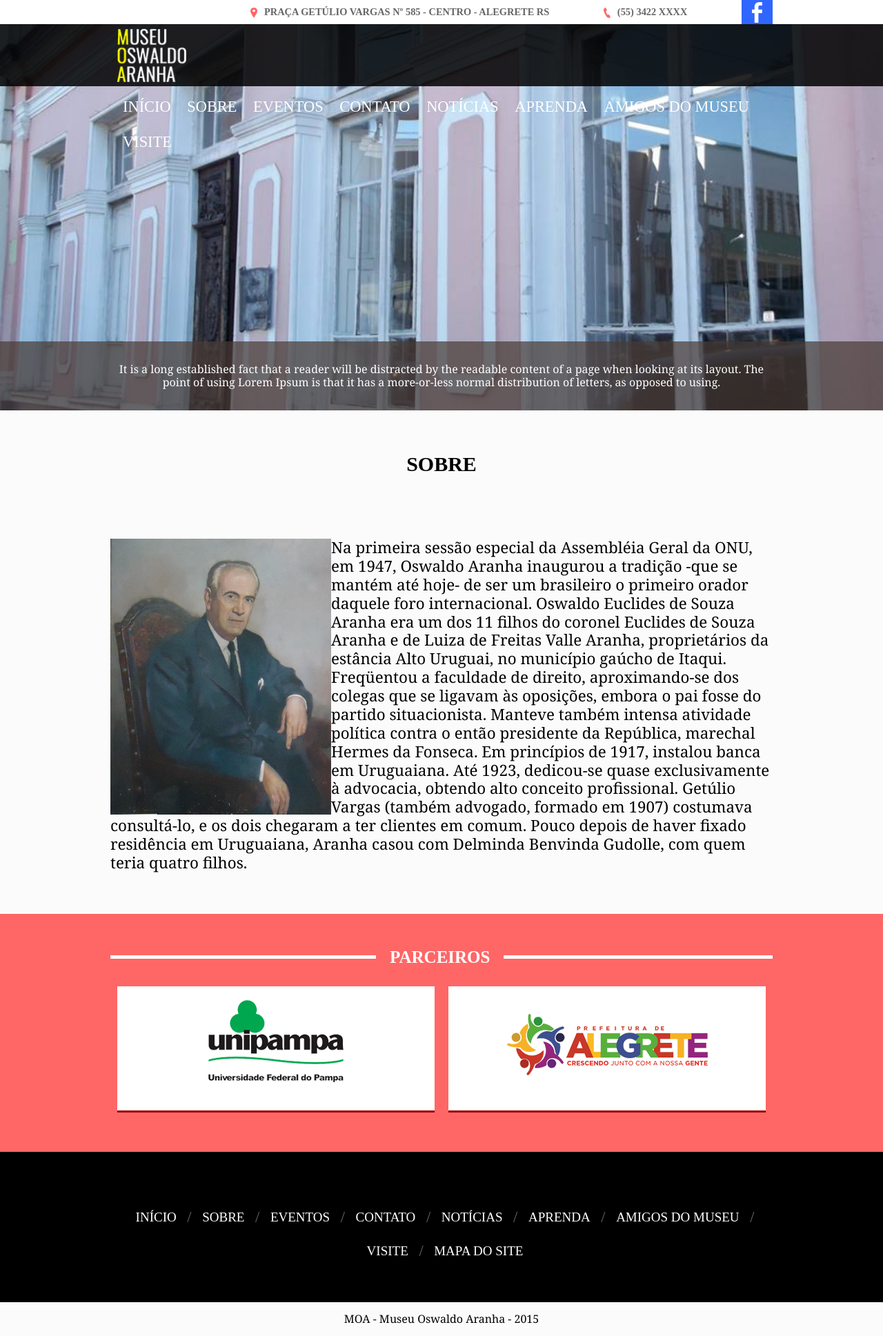
After one commit to luizpaulofranz/museuOswaldoAranha, a PHP site: page /view/sobre.php in a window 1280 px wide. The commit adds this page. Shown: the whole page at 69% size. Run offline with PHP 8.4, Linux system fonts and the light colour scheme; some web fonts are replaced.

Commit message:
Começando a pagina sobre e contato

```diff
--- a/dev/resources/css/boot.css
+++ b/dev/resources/css/boot.css
@@ -137,6 +137,20 @@ a:visited{text-decoration: none;}
     position: absolute;
     top: 35px;
 }
+.section-Sobre-1{
+    height: 560px;
+    background: url(../images/sobre/cabecalhoSobre.jpg) no-repeat center;
+    background-size: cover;
+    position: absolute;
+    top: 35px;
+}
+.section-Contato-1{
+    height: 460px;
+    background: url(../images/contato/contatocabecalho.jpg) no-repeat center;
+    background-size: cover;
+    position: absolute;
+    top: 35px;
+}
 
 .section-header {
     z-index: 1;
@@ -241,3 +255,12 @@ a:visited{text-decoration: none;}
     -webkit-box-shadow: 0px 0px 0px 20px rgba(255,102,102,1), inset 0px 0px 0px 20px rgba(255,102,102,1);
     box-shadow: 0px 0px 0px 20px rgba(255,102,102,1), inset 0px 0px 0px 20px rgba(255,102,102,1);
 }
+#posicao-imagens-sobre {
+    background-image: url(../images/sobre/oswaldoAranhaSobre.jpg);
+    width:40%;
+    height:40%;
+
+    position: absolute;
+
+
+}
--- /dev/null
+++ b/dev/view/sobre.php
@@ -0,0 +1,141 @@
+<!DOCTYPE html>
+<html lang="pt-br">
+    <head>
+        <meta charset="UTF-8">
+        <title>Sobre</title>
+
+        <link rel="stylesheet" href="../resources/css/normalize.css">
+        <link rel="stylesheet" href="../resources/css/boot.css">
+        <link rel="stylesheet" href="../resources/css/grid.css">
+
+        <link rel="shortcut icon" href="../resources/images/favicon.png"/>
+    </head>
+    <body>
+
+        <div class="container bg-white-grey menu-height2">
+            <div class="content">
+                <ul class="font-oswald-light font-bold fontsize090 fl-right text-uppercase">
+                    <li class="list-info"><a src="" alt=""><img src="../resources/images/home/endereco-icon.png" class="fl-left img-micro" alt="Icone Encereço">Praça Getúlio Vargas nº 585 - centro - Alegrete RS</a></li>
+                    <li class="list-info"><a src="" alt=""><img src="../resources/images/home/telefone-icon.png" class="fl-left img-micro" alt="Icone Telefone">(55) 3422 xxxx</a></li>
+                    <li class="list-info"><a src="" alt=""><img src="../resources/images/home/facebook-icon.png" alt="Nossa Página no Facebook"></a></li>
+                </ul>
+            </div>
+        </div>
+
+        <header class="container bg-black menu-height section-header transparence-85">
+            <div class="content">
+                <h1 class="fontzero">
+                    Portal Museu Oswaldo Aranha
+                    <img src="../resources/images/home/logo-museu.png" alt="Museu Oswaldo Aranha" class="ds-block fl-left grid-2">
+                </h1>
+                <ul class="font-oswald-light font-light fontsize1b fl-right">
+                    <li class="menu-item"><a src="" alt="">INÍCIO</a></li>
+                    <li class="menu-item"><a src="" alt="">SOBRE</a></li>
+                    <li class="menu-item"><a src="" alt="">EVENTOS</a></li>
+                    <li class="menu-item"><a src="" alt="">CONTATO</a></li>
+                    <li class="menu-item"><a src="" alt="">NOTÍCIAS</a></li>
+                    <li class="menu-item"><a src="" alt="">APRENDA</a></li>
+                    <li class="menu-item"><a src="" alt="">AMIGOS DO MUSEU</a></li>
+                    <li class="menu-item"><a src="" alt="">VISITE</a></li>
+                </ul>
+            </div>
+        </header>
+        <section>
+            <div class="container section-Sobre-1">
+                <div class="content">
+
+                </div>
+            </div>
+
+            <div class="container al-center bg-brown-white position_image_text_info transparence-70 font-georgia fontsize1">
+                <div class="content">
+                    <p class="grid-16">
+                        It is a long established fact that a reader will be distracted by the readable content of a page when looking at its layout.
+                        The point of using Lorem Ipsum  is that it has a more-or-less normal distribution of letters, as opposed to using.
+                    </p>
+                </div>
+            </div>
+        </section>
+
+        <div class="regulates_position">
+
+
+            <section class="container container-padding-60 font-oswald-light font-light">
+                <div class="content">
+                    <div>
+                        <h2 class="font-oswald-light fontsize30 " style="text-align: center; padding-bottom: 3em" >SOBRE</h2>
+                        <img src="../resources/images/sobre/oswaldoAranhaSobre.jpg" alt="lalala" style="width: 20em; height: 25em">
+
+                        <blockquote class="font-georgia">
+
+                        <p class="fontsize1b" style="a">
+                            Na primeira sessão especial da Assembléia Geral da ONU, em 1947, Oswaldo Aranha inaugurou a tradição -que se mantém até hoje- de ser um brasileiro o primeiro orador daquele foro internacional.
+
+                            Oswaldo Euclides de Souza Aranha era um dos 11 filhos do coronel Euclides de Souza Aranha e de Luiza de Freitas Valle Aranha, proprietários da estância Alto Uruguai, no município gaúcho de Itaqui.
+
+                            Freqüentou a faculdade de direito, aproximando-se dos colegas que se ligavam às oposições, embora o pai fosse do partido situacionista. Manteve também intensa atividade política contra o então presidente da República, marechal Hermes da Fonseca.
+
+                            Em princípios de 1917, instalou banca em Uruguaiana. Até 1923, dedicou-se quase exclusivamente à advocacia, obtendo alto conceito profissional. Getúlio Vargas (também advogado, formado em 1907) costumava consultá-lo, e os dois chegaram a ter clientes em comum.
+
+                            Pouco depois de haver fixado residência em Uruguaiana, Aranha casou com Delminda Benvinda Gudolle, com quem teria quatro filhos.
+                        </p>
+                        </blockquote>
+                    </div>
+
+                </div>
+            </section>
+
+            <section class="container container-padding-60 bg-pink-white">
+
+                <div class="content al-center">
+                    <header style="background: #ffffff; height: 5px">
+                        <h2 class="fontsize25 font-oswald-light al-center ds-inblock shadow_parceiros">PARCEIROS</h2>;
+                    </header>
+
+                    <div style="margin-top: 40px;">
+                        <div class="grid-8 al-center" style="height: 180px;">
+                            <div class="border-red" style="height: 180px; background: #ffffff;">
+                                <img class="ds-inline fl-none" style="margin-top: 20px;" src="../resources/images/home/unipampa.png" alt="Logotipo Unipampa">
+                            </div>
+                        </div>
+                        <div class="grid-8 al-center" style="height: 180px;">
+                            <div class="border-red" style="height: 180px; background: #ffffff;">
+                                <img class="ds-inline fl-none" style="margin-top: 40px;" src="../resources/images/home/prefeitura.png" alt="Logotipo Unipampa">
+                            </div>
+                        </div>
+                    </div>
+                </div>
+            </section>
+
+            <footer class="container container-padding-60 bg-black">
+                <div class="content">
+                    <ul class="font-oswald-light font-light fontsize1b grid-16 al-center">
+                        <li class="menu-item2 fontsize18"><a src="" alt="">INÍCIO</a></li>
+                        <li class="menu-separador fontsize1">/</li>
+                        <li class="menu-item2 fontsize18"><a src="" alt="">SOBRE</a></li>
+                        <li class="menu-separador fontsize1">/</li>
+                        <li class="menu-item2 fontsize18"><a src="" alt="">EVENTOS</a></li>
+                        <li class="menu-separador fontsize1">/</li>
+                        <li class="menu-item2 fontsize18"><a src="" alt="">CONTATO</a></li>
+                        <li class="menu-separador fontsize1">/</li>
+                        <li class="menu-item2 fontsize18"><a src="" alt="">NOTÍCIAS</a></li>
+                        <li class="menu-separador fontsize1">/</li>
+                        <li class="menu-item2 fontsize18"><a src="" alt="">APRENDA</a></li>
+                        <li class="menu-separador fontsize1">/</li>
+                        <li class="menu-item2 fontsize18"><a src="" alt="">AMIGOS DO MUSEU</a></li>
+                        <li class="menu-separador fontsize1">/</li>
+                        <li class="menu-item2 fontsize18"><a src="" alt="">VISITE</a></li>
+                        <li class="menu-separador fontsize1">/</li>
+                        <li class="menu-item2 fontsize18"><a src="" alt="">MAPA DO SITE</a></li>
+                    </ul>
+                </div>
+            </footer>
+
+            <div class="container" style="padding-top: 15px; padding-bottom: 15px;">
+                <div class="content al-center">
+                    <p class="font-georgia fontsize1">MOA - Museu Oswaldo Aranha - 2015</p>
+                </div>
+            </div>
+        </div>
+    </body>
+</html>
```
Also changed, not shown: dev/view/contato.php (added, +117 -0 lines), dev/resources/images/contato/contatocabecalho.jpg (added), dev/resources/images/sobre/cabecalhoSobre.jpg (added), dev/resources/images/sobre/museusobre.jpg (added), dev/resources/images/sobre/oswaldoAranhaSobre.jpg (added).
